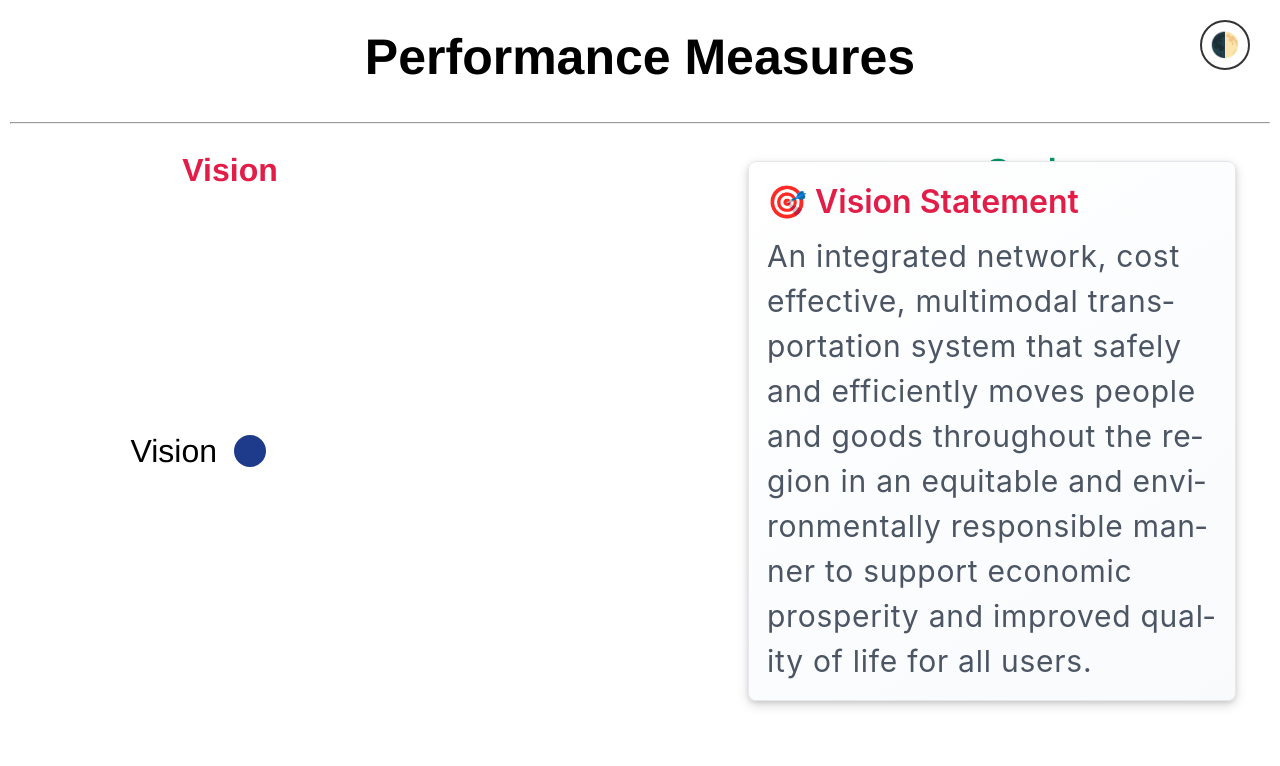
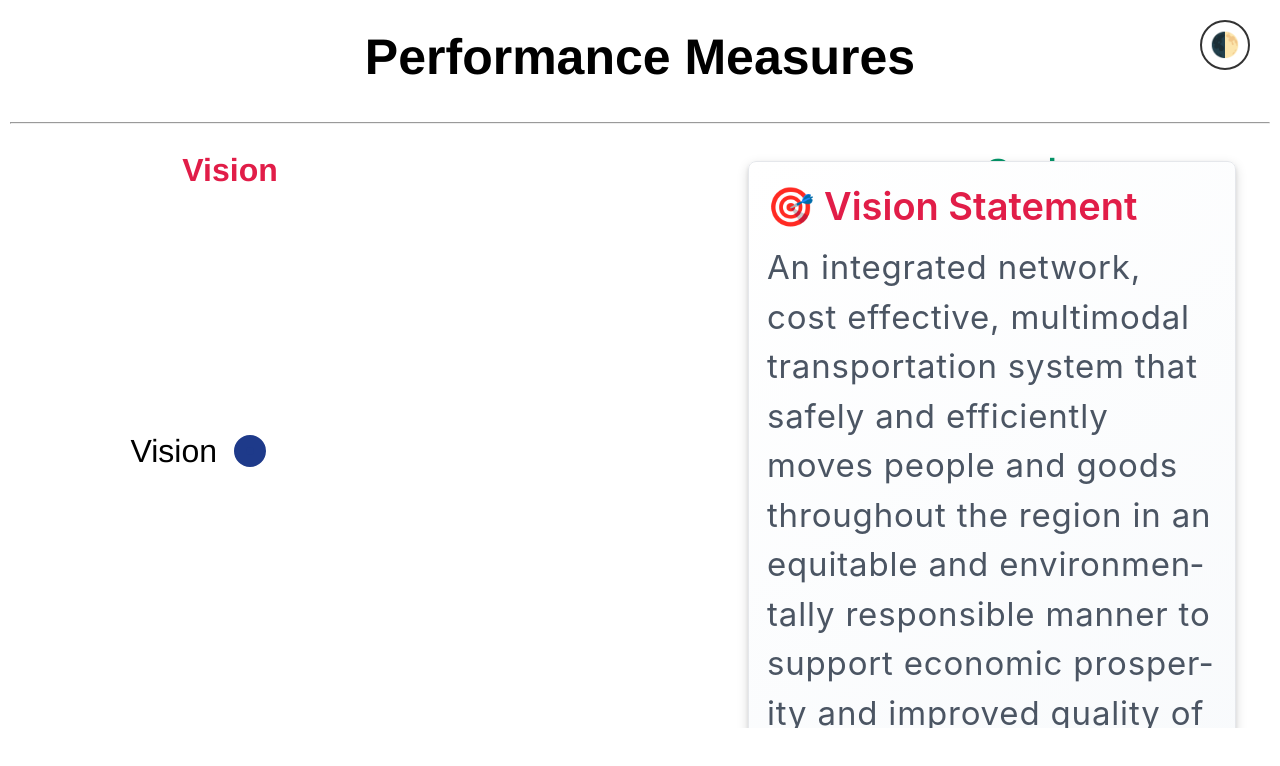
Before and after one commit to elishaadamu/d3-graph, a React (Vite) app: page / in a window 1280 px wide. Shown: the top 766 px of the page. Built offline with nearby package versions, Linux system fonts and the light colour scheme.

Commit message:
first commit

```diff
--- a/src/OsintGraph.jsx
+++ b/src/OsintGraph.jsx
@@ -309,7 +309,7 @@ const OsintTree = () => {
           <h4
             style={{
               margin: "0 0 8px 0",
-              fontSize: dimensions.width < 768 ? "11px" : "32px",
+              fontSize: dimensions.width < 768 ? "11px" : "38px",
               fontWeight: "600",
               color: "#e11d48",
               fontFamily:
@@ -321,7 +321,7 @@ const OsintTree = () => {
           <p
             style={{
               margin: "0",
-              fontSize: dimensions.width < 768 ? "10px" : "30px",
+              fontSize: dimensions.width < 768 ? "10px" : "33px",
               color: "#4b5563",
               lineHeight: "1.5",
               wordWrap: "break-word",
```
